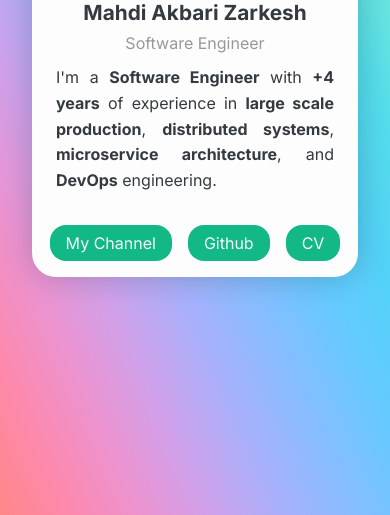
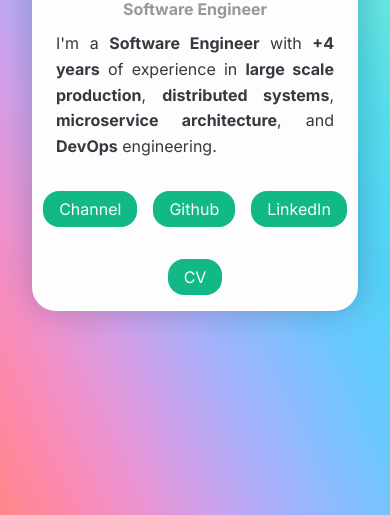
Before and after one commit to maze1377/maze1377.github.io, a plain HTML site: page index.html in a window 390 px wide. Shown: the part 329-844 px from the top of the page. Drawn offline with Linux system fonts and the light colour scheme.

Commit message:
update resume

```diff
--- a/index.html
+++ b/index.html
@@ -1,9 +1,9 @@
 <!DOCTYPE html>
 <html lang="en">
   <head>
-    <title>Mahdi Akbari | Zarkesh</title>
+    <title>Mahdi Akbari Zarkesh</title>
     <meta charset="utf-8" />
-    <meta content="text/html;charset=utf-8" http-equiv="Content-Type" />
+    <meta content="text/html" http-equiv="Content-Type" />
     <meta
       content="Profile webspace of Mahdi Akbari Zarkesh A Software Engineering."
       name="description"
@@ -12,13 +12,17 @@
       content="Mahdi, Akbari, Zarkesh, engineer, developer, programmer, software, web, devops, github, open source, go, c++, python, scala, project,"
       name="keywords"
     />
+    <meta content="Mahdi Akbari Zarkesh" name="apple-mobile-web-app-title" />
+    <meta content="Mahdi Akbari Zarkesh" name="application-name" />
+    <meta content="Mahdi Akbari Zarkesh" name="msapplication-tooltip" />
+    <meta content="Mahdi Akbari Zarkesh" name="organization" />
     <meta content="Mahdi , m_akbarizarkesh@yahoo.com" name="author" />
     <meta content="width=device-width, initial-scale=1" name="viewport" />
-    <meta content="Mahdi | A Software Engineer." name="subject" />
+    <meta content="Mahdi Akbari Zarkesh A Software Engineer." name="subject" />
     <meta content="Mahdi" name="copyright" />
     <meta content="en-US" name="language" />
     <meta content="index,follow" name="robots" />
-    <meta content="Mahdi | A Software Engineer." name="topic" />
+    <meta content="Mahdi Akbari Zarkesh A Software Engineer." name="topic" />
     <meta content="CV" name="summary" />
     <meta content="Profile" name="Classification" />
     <meta content="Mahdi" name="designer" />
@@ -45,7 +49,7 @@
       name="og:description"
     />
     <meta content="m_akbarizarkesh@yahoo.com" name="og:email" />
-
+    <meta content="m_akbarizarkesh@yahoo.com" name="email" />
     <link
       href="https://fonts.googleapis.com/css2?family=Inter:wght@400;700&display=swap"
       rel="stylesheet"
@@ -54,13 +58,17 @@
     <link href="css/main.css" rel="stylesheet" type="text/css" />
     <!-- Global site tag (gtag.js) - Google Analytics -->
     <script src="/js/main.js"></script>
-    <script async src="https://www.googletagmanager.com/gtag/js?id=G-1X2WNFPKS7"></script>
+    <script
+      async
+      src="https://www.googletagmanager.com/gtag/js?id=G-1X2WNFPKS7"
+    ></script>
     <script>
       window.dataLayer = window.dataLayer || [];
-      function gtag(){dataLayer.push(arguments);}
-      gtag('js', new Date());
-
-      gtag('config', 'G-1X2WNFPKS7');
+      function gtag() {
+        dataLayer.push(arguments);
+      }
+      gtag("js", new Date());
+      gtag("config", "G-1X2WNFPKS7");
     </script>
   </head>
   <body>
@@ -69,8 +77,8 @@
         <div class="avatar"><img alt="profile" src="/img/profile.jpeg" /></div>
         <div class="card">
           <div class="bio">
-            <div class="head"><span> Mahdi Akbari Zarkesh </span></div>
-            <div class="info"><span> Software Engineer </span></div>
+            <h1 class="head"><span> Mahdi Akbari Zarkesh </span></h1>
+            <h2 class="info"><span> Software Engineer </span></h2>
             <div class="description">
               <p>
                 I'm a <strong>Software Engineer</strong> with
@@ -89,7 +97,7 @@
                 href="https://t.me/mahdi_akbari_zarkesh"
                 target="_blank"
               >
-                My Channel
+                Channel
               </a>
             </div>
             <div>
@@ -99,6 +107,15 @@
                 target="_blank"
               >
                 Github
+              </a>
+            </div>
+            <div>
+              <a
+                class="button"
+                href="https://www.linkedin.com/in/maz1377"
+                target="_blank"
+              >
+                LinkedIn
               </a>
             </div>
             <div>
```
Also changed, not shown: robots.txt (added), 1 other file.
